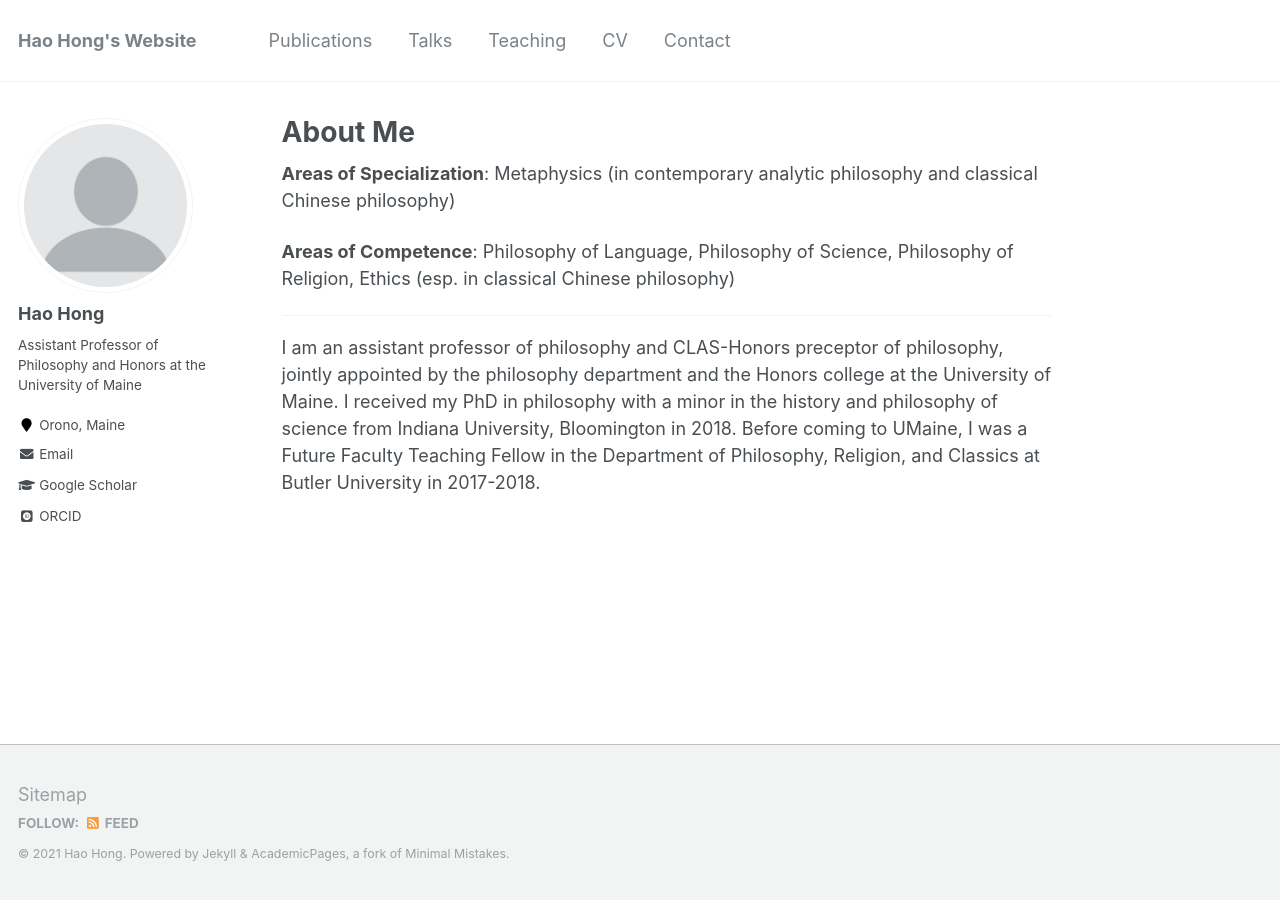
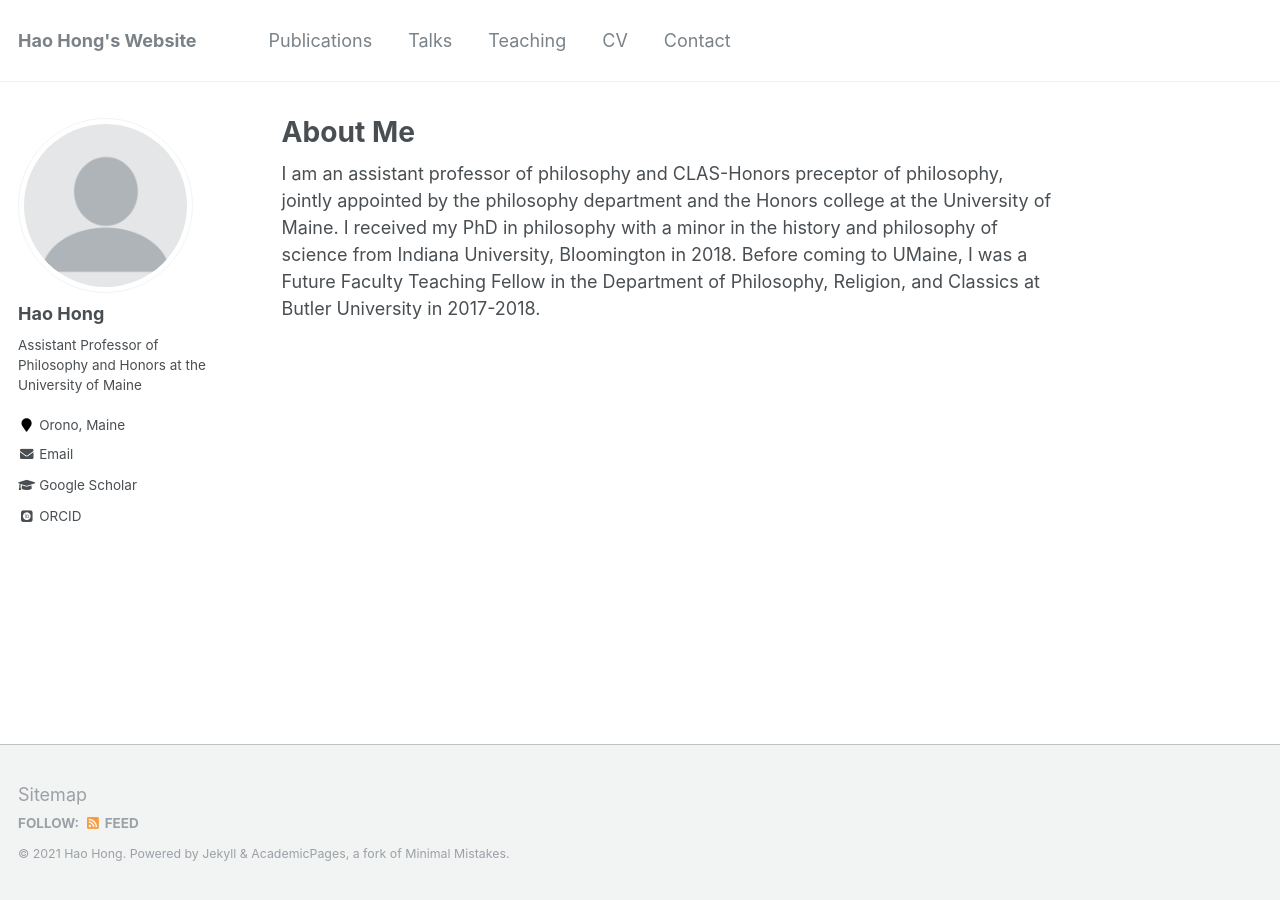
Before and after one commit to hao-hong/hao-hong.github.io, a Jekyll site: the page built from _pages/about.md, in a window 1280 px wide. Built offline with Jekyll 4.4.1, drawn with Linux system fonts in a browser that asks for light colours; some web fonts are replaced.

Commit message:
Update about.md

```diff
--- a/_pages/about.md
+++ b/_pages/about.md
@@ -8,11 +8,4 @@ redirect_from:
   - /about.html
 ---
 
-**Areas of Specialization**:
-Metaphysics (in contemporary analytic philosophy and classical Chinese philosophy)
-
-**Areas of Competence**:
-Philosophy of Language, Philosophy of Science, Philosophy of Religion, Ethics (esp. in classical Chinese philosophy)
-
----
 I am an assistant professor of philosophy and CLAS-Honors preceptor of philosophy, jointly appointed by the philosophy department and the Honors college at the University of Maine. I received my PhD in philosophy with a minor in the history and philosophy of science from Indiana University, Bloomington in 2018. Before coming to UMaine, I was a Future Faculty Teaching Fellow in the Department of Philosophy, Religion, and Classics at Butler University in 2017-2018.
```
